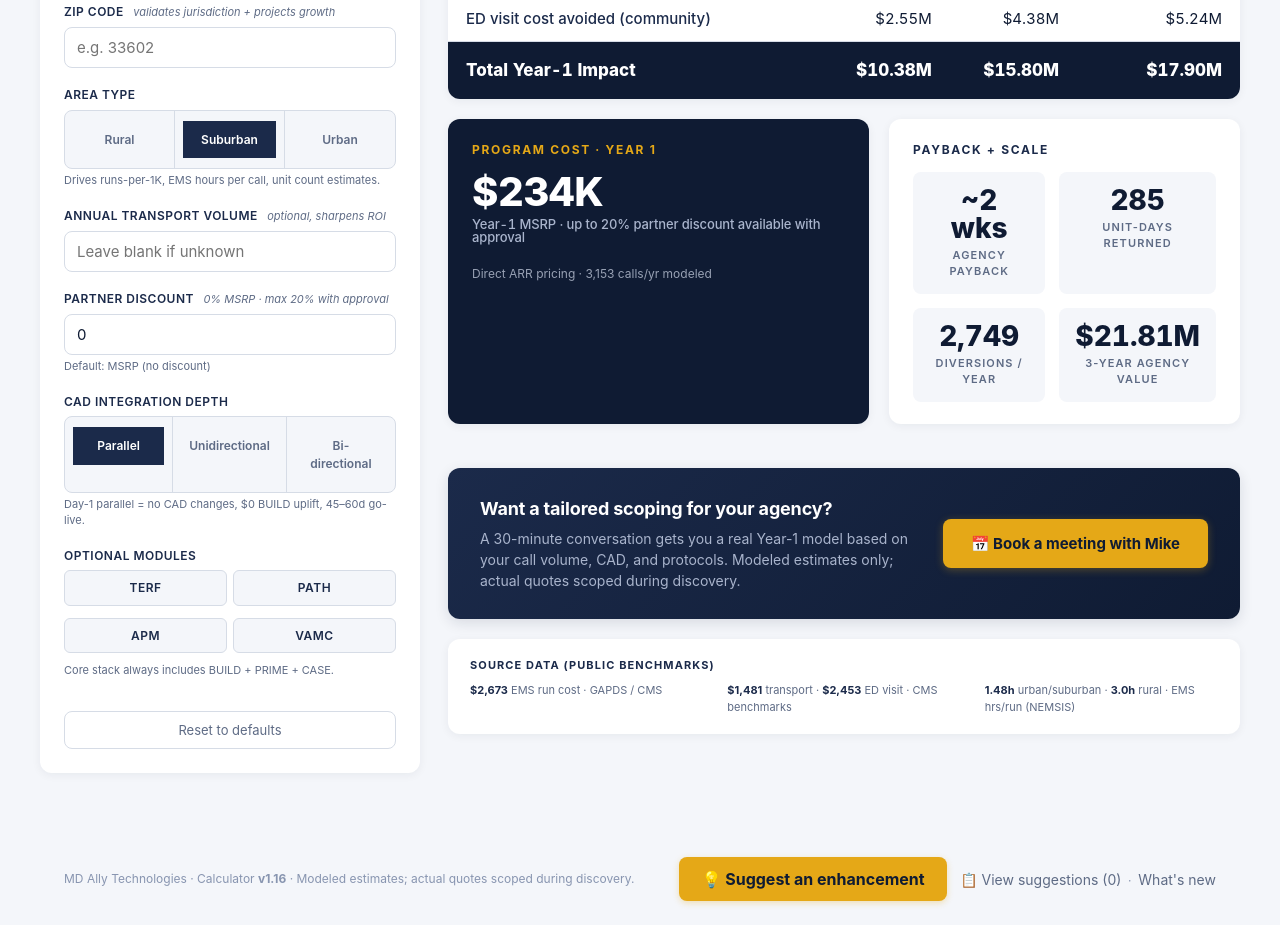
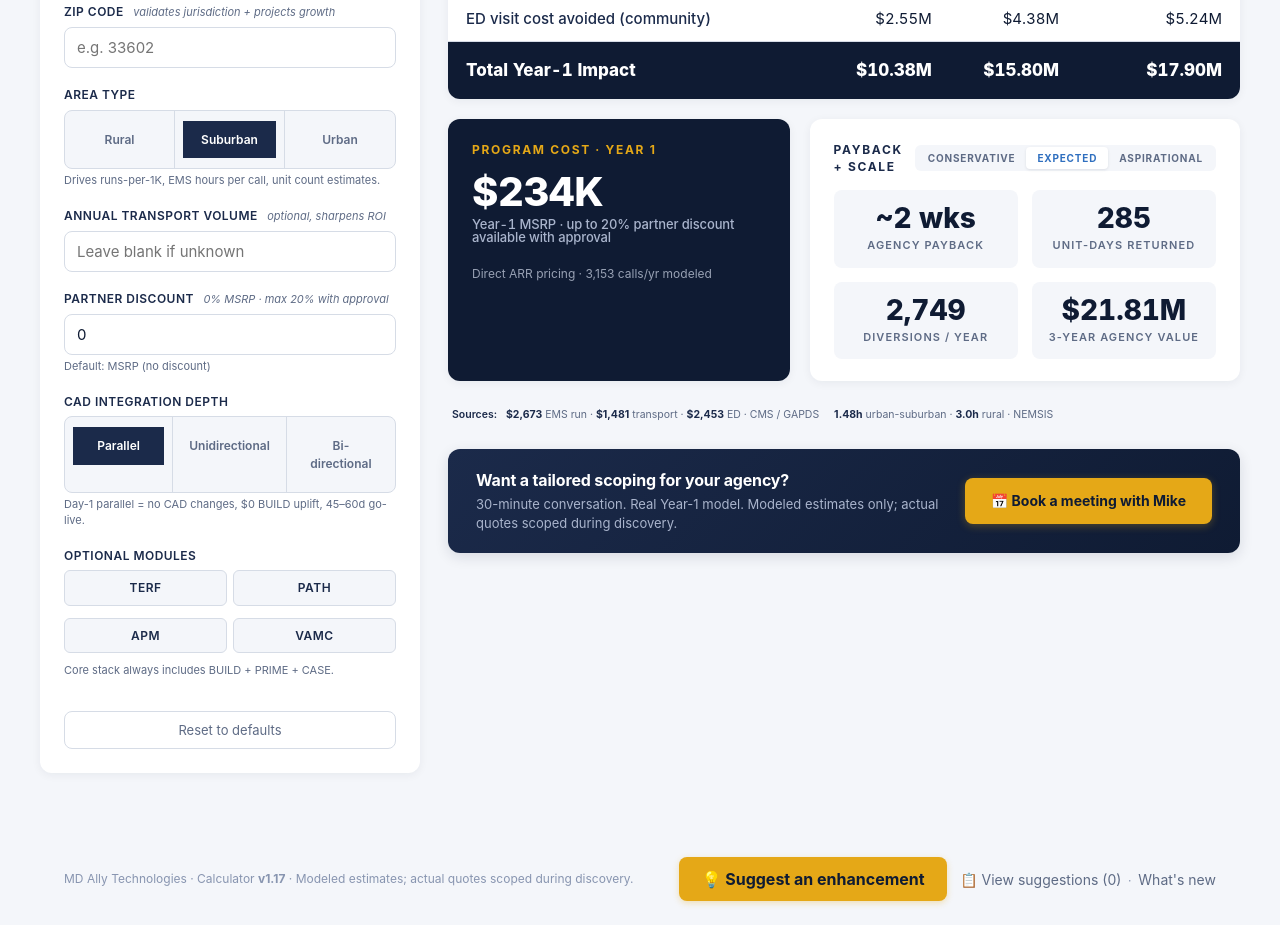
Before and after one commit to mikeg8654/ROI-Calc, a website: page index.html in a window 1280 px wide. Shown: the part 534-1459 px from the top of the page. Drawn offline with Linux system fonts and the light colour scheme.

Commit message:
v1.17: scenario pills drive payback + scale stats; CTA moved to bottom; sources strip toned down

```diff
--- a/index.html
+++ b/index.html
@@ -204,7 +204,19 @@
     font-size:12px; letter-spacing:0.14em;
     color:var(--navy); font-weight:700;
     margin-bottom:14px; text-transform:uppercase;
+    display:flex; align-items:center; justify-content:space-between; gap:12px;
   }
+  .scenario-pills { display:inline-flex; gap:0; background:var(--bg); border-radius:6px; padding:2px; }
+  .scenario-pills button {
+    border:none; background:transparent; font-family:inherit;
+    padding:5px 11px; border-radius:4px; cursor:pointer;
+    font-size:10px; font-weight:700; letter-spacing:0.08em; text-transform:uppercase;
+    color:var(--muted); transition:all 0.15s;
+  }
+  .scenario-pills button.active { background:var(--white); color:var(--navy-deep); box-shadow:0 1px 3px rgba(15,27,51,0.1); }
+  .scenario-pills button.active.cons { color:#3D4A6B; }
+  .scenario-pills button.active.exp  { color:var(--blue); }
+  .scenario-pills button.active.asp  { color:var(--teal); }
   .panel.cost { background:var(--navy-deep); color:var(--white); }
   .panel.cost h3 { color:var(--gold); }
   .cost .amount-range {
@@ -226,14 +238,13 @@
   .stat-box .num { font-size:28px; font-weight:800; color:var(--navy-deep); font-variant-numeric:tabular-nums; line-height:1; }
   .stat-box .label { font-size:11px; color:var(--muted); margin-top:6px; letter-spacing:0.1em; text-transform:uppercase; font-weight:600; }
 
-  /* ASSUMPTIONS STRIP */
+  /* SOURCES STRIP (subtle, single-line) */
   .assumptions {
-    background:var(--white); border-radius:12px; padding:18px 22px;
-    box-shadow:0 2px 10px rgba(15,27,51,0.06);
-    font-size:11px; color:var(--muted); line-height:1.55;
+    background:transparent;
+    padding:6px 4px;
+    font-size:10.5px; color:var(--muted); line-height:1.5;
   }
-  .assumptions strong { color:var(--navy); }
-  .assumptions .grid { display:grid; grid-template-columns:repeat(3, 1fr); gap:8px 24px; }
+  .assumptions strong { color:var(--navy); font-weight:700; }
 
   /* FOOTER */
   footer {
@@ -388,7 +399,14 @@
         <div class="breakdown" id="out-cost-breakdown"></div>
       </div>
       <div class="panel payback">
-        <h3>Payback + Scale</h3>
+        <h3>
+          <span>Payback + Scale</span>
+          <span class="scenario-pills" id="scen-pills">
+            <button type="button" data-scen="Conservative" class="cons">Conservative</button>
+            <button type="button" data-scen="Expected" class="exp active">Expected</button>
+            <button type="button" data-scen="Aspirational" class="asp">Aspirational</button>
+          </span>
+        </h3>
         <div class="stat-row">
           <div class="stat-box"><div class="num" id="out-payback">~3 wks</div><div class="label">Agency Payback</div></div>
           <div class="stat-box"><div class="num" id="out-unitdays">286</div><div class="label">Unit-Days Returned</div></div>
@@ -398,21 +416,20 @@
       </div>
     </div>
 
-    <div style="margin-top:24px; background:linear-gradient(135deg, var(--navy) 0%, var(--navy-deep) 100%); border-radius:12px; padding:28px 32px; display:flex; align-items:center; justify-content:space-between; gap:20px; flex-wrap:wrap; box-shadow:0 4px 14px rgba(15,27,51,0.12);">
-      <div style="color:var(--white); flex:1; min-width:280px;">
-        <div style="font-size:18px; font-weight:700; letter-spacing:-0.01em;">Want a tailored scoping for your agency?</div>
-        <div style="font-size:14px; color:#A9B4CC; margin-top:6px; line-height:1.5;">A 30-minute conversation gets you a real Year-1 model based on your call volume, CAD, and protocols. Modeled estimates only; actual quotes scoped during discovery.</div>
-      </div>
-      <a href="https://outlook.office.com/bookwithme/user/81b4be3503e34b2d8911a7ce2a100372@mdally.com?anonymous&ep=signature&ismsaljsauthenabled" target="_blank" rel="noopener" style="background:var(--gold); color:var(--navy-deep); padding:14px 28px; border-radius:8px; font-weight:700; font-size:15px; text-decoration:none; box-shadow:0 2px 8px rgba(229,168,23,0.3); white-space:nowrap;">📅 Book a meeting with Mike</a>
+    <div class="assumptions">
+      <span style="font-weight:600; color:var(--navy); margin-right:6px;">Sources:</span>
+      <span><strong>$2,673</strong> EMS run · <strong>$1,481</strong> transport · <strong>$2,453</strong> ED · CMS / GAPDS</span>
+      <span style="margin-left:12px;"><strong>1.48h</strong> urban-suburban · <strong>3.0h</strong> rural · NEMSIS</span>
     </div>
 
-    <div class="assumptions">
-      <div style="font-size:11px; font-weight:700; color:var(--navy); letter-spacing:0.1em; text-transform:uppercase; margin-bottom:8px;">Source data (public benchmarks)</div>
-      <div class="grid">
-        <div><strong>$2,673</strong> EMS run cost · GAPDS / CMS</div>
-        <div><strong>$1,481</strong> transport · <strong>$2,453</strong> ED visit · CMS benchmarks</div>
-        <div><strong>1.48h</strong> urban/suburban · <strong>3.0h</strong> rural · EMS hrs/run (NEMSIS)</div>
+    <div id="cta-bottom" style="background:linear-gradient(135deg, var(--navy) 0%, var(--navy-deep) 100%); border-radius:12px; padding:20px 28px; display:flex; align-items:center; justify-content:space-between; gap:20px; flex-wrap:wrap; box-shadow:0 4px 14px rgba(15,27,51,0.12);">
+      <div style="color:var(--white); flex:1; min-width:280px; display:flex; align-items:center; gap:18px; flex-wrap:wrap;">
+        <div>
+          <div style="font-size:16px; font-weight:700; letter-spacing:-0.01em;">Want a tailored scoping for your agency?</div>
+          <div style="font-size:13px; color:#A9B4CC; margin-top:3px;">30-minute conversation. Real Year-1 model. Modeled estimates only; actual quotes scoped during discovery.</div>
+        </div>
       </div>
+      <a href="https://outlook.office.com/bookwithme/user/81b4be3503e34b2d8911a7ce2a100372@mdally.com?anonymous&ep=signature&ismsaljsauthenabled" target="_blank" rel="noopener" style="background:var(--gold); color:var(--navy-deep); padding:13px 26px; border-radius:8px; font-weight:700; font-size:14px; text-decoration:none; box-shadow:0 2px 8px rgba(229,168,23,0.3); white-space:nowrap;">📅 Book a meeting with Mike</a>
     </div>
 
   </main>
@@ -420,7 +437,7 @@
 
 <footer>
   <div style="display:flex; justify-content:space-between; align-items:center; max-width:1600px; margin:0 auto; padding:0 40px; flex-wrap:wrap; gap:12px;">
-    <div>MD Ally Technologies · Calculator <strong id="ver">v1.16</strong> · Modeled estimates; actual quotes scoped during discovery.</div>
+    <div>MD Ally Technologies · Calculator <strong id="ver">v1.17</strong> · Modeled estimates; actual quotes scoped during discovery.</div>
     <div>
       <button id="btn-feedback" style="background:var(--gold); color:var(--navy-deep); border:none; padding:12px 22px; border-radius:8px; font-family:inherit; font-size:16px; font-weight:700; cursor:pointer; box-shadow:0 2px 6px rgba(229,168,23,0.3); transition:all 0.15s;">💡 Suggest an enhancement</button>
       &nbsp;&nbsp;
@@ -432,7 +449,8 @@
   <div id="changelog-box" style="display:none; max-width:800px; margin:16px auto 0; background:var(--white); border:1px solid var(--rule); border-radius:8px; padding:16px 20px; text-align:left; font-size:12px; color:var(--muted); line-height:1.6;">
     <strong style="color:var(--navy); font-size:13px;">Changelog</strong>
     <ul style="margin:8px 0 0 18px;">
-      <li><strong>v1.16</strong> (2026-04-29) · Cost panel now uses Direct ARR price book formula (Public Safety Offering, "Direct ARR Inputs" tab). Inputs: population + partner discount (max 20%). MSRP shown by default; discount slider adjusts. National-avg uninsured = 10.3% (was price-book default 30%). Payback/ROI/3-yr now reflect actual computed price.</li>
+      <li><strong>v1.17</strong> (2026-04-29) · Scenario pills (Conservative / Expected / Aspirational) drive the Payback + Scale stats and ROI ratio. Booking CTA moved to bottom of page (horizontal). Sources strip moved up and toned down. Uninsured corrected to 10.0% per workbook.</li>
+      <li><strong>v1.16</strong> (2026-04-29) · Cost panel now uses Direct ARR price book formula (Public Safety Offering, "Direct ARR Inputs" tab). Inputs: population + partner discount (max 20%). MSRP shown by default; discount slider adjusts. National-avg uninsured = 10% (was price-book default 30%). Payback/ROI/3-yr now reflect actual computed price.</li>
       <li><strong>v1.15</strong> (2026-04-29) · Optional "Annual medical 911 calls" override (eligibility = 12% of medical volume) for high-volume urban systems. Payback + 3-yr value + ROI ratio now anchored to displayed Year-1 range mid-point so math stays consistent with on-screen pricing.</li>
       <li><strong>v1.14</strong> (2026-04-29) · Removed redundant "Annual addressable volume" input. Population Served now drives both 5-yr growth projection and modeled addressable volume in one consolidated note.</li>
       <li><strong>v1.13</strong> (2026-04-29) · Math correction: 0.0077 × pop is annual eligible (not daily); IAED 23% multiplier dropped (already in 0.0077). Pop field renamed Population Served. Platform fee removed; Year-1 cost shows published $150K–$450K range only. Assumptions block scrubbed to public benchmarks (CMS, NEMSIS) only. Internal scenario rates hidden.</li>
@@ -957,21 +975,22 @@
   }
   $('out-cost-breakdown').innerHTML = `<div class="line" style="opacity:0.75; font-size:12px;"><span>Direct ARR pricing · ${fmtNum(priced.totalCalls)} calls/yr modeled</span></div>`;
 
-  // === Payback + scale ===
-  const agencySavings = exp.emsRunCost;
+  // === Payback + scale (driven by selected scenario) ===
+  const sel = scenResults[selectedScenario] || exp;
+  const agencySavings = sel.emsRunCost;
   const paybackWeeks = year1Total > 0 ? (year1Total / agencySavings) * 52 : 0;
   $('out-payback').textContent = paybackWeeks < 1 ? '< 1 wk' :
                                   paybackWeeks < 52 ? `~${Math.round(paybackWeeks)} wks` :
                                   `~${(paybackWeeks/52).toFixed(1)} yrs`;
-  $('out-unitdays').textContent = fmtNum(exp.unitDays);
-  $('out-diversions').textContent = fmtNum(exp.diversions);
-  const threeYrValue = (exp.emsRunCost * 3) - year1Total;
+  $('out-unitdays').textContent = fmtNum(sel.unitDays);
+  $('out-diversions').textContent = fmtNum(sel.diversions);
+  const threeYrValue = (sel.emsRunCost * 3) - year1Total;
   $('out-3yr').textContent = fmtUSD(threeYrValue);
 
-  // === Ratio headline ===
+  // === Ratio headline (also tracks selected scenario) ===
   const ratio = year1Total > 0 ? agencySavings / year1Total : 0;
   $('out-ratio').textContent = `$${ratio.toFixed(0)} : $1`;
-  $('out-ratio-context').textContent = `Expected-scenario · Year 1 · before community value (transport/ED) or new revenue`;
+  $('out-ratio-context').textContent = `${selectedScenario}-scenario · Year 1 · before community value (transport/ED) or new revenue`;
 
   // Update URL (shareable) without reload
   updateURL();
@@ -990,6 +1009,18 @@
   params.set('mods', getModules().join(','));
   const url = window.location.pathname + '?' + params.toString();
   window.history.replaceState({}, '', url);
+}
+
+// ========== SCENARIO SELECTOR ==========
+let selectedScenario = 'Expected';
+function wireScenarioPills() {
+  $('scen-pills').addEventListener('click', (e) => {
+    const btn = e.target.closest('button[data-scen]');
+    if (!btn) return;
+    selectedScenario = btn.dataset.scen;
+    $('scen-pills').querySelectorAll('button').forEach(b => b.classList.toggle('active', b.dataset.scen === selectedScenario));
+    calculate();
+  });
 }
 
 // ========== NPI AGENCY LOOKUP ==========
@@ -1373,6 +1404,7 @@
 // ========== INIT ==========
 document.addEventListener('DOMContentLoaded', () => {
   wire();
+  wireScenarioPills();
   loadFromURL();
   updatePopProjection();
   calculate();
--- a/package.json
+++ b/package.json
@@ -1,6 +1,6 @@
 {
   "name": "mdally-roi-calc",
-  "version": "1.16.0",
+  "version": "1.17.0",
   "private": true,
   "description": "MD Ally ROI Calculator. Single-page tool for live prospect ROI modeling.",
   "scripts": {
```
